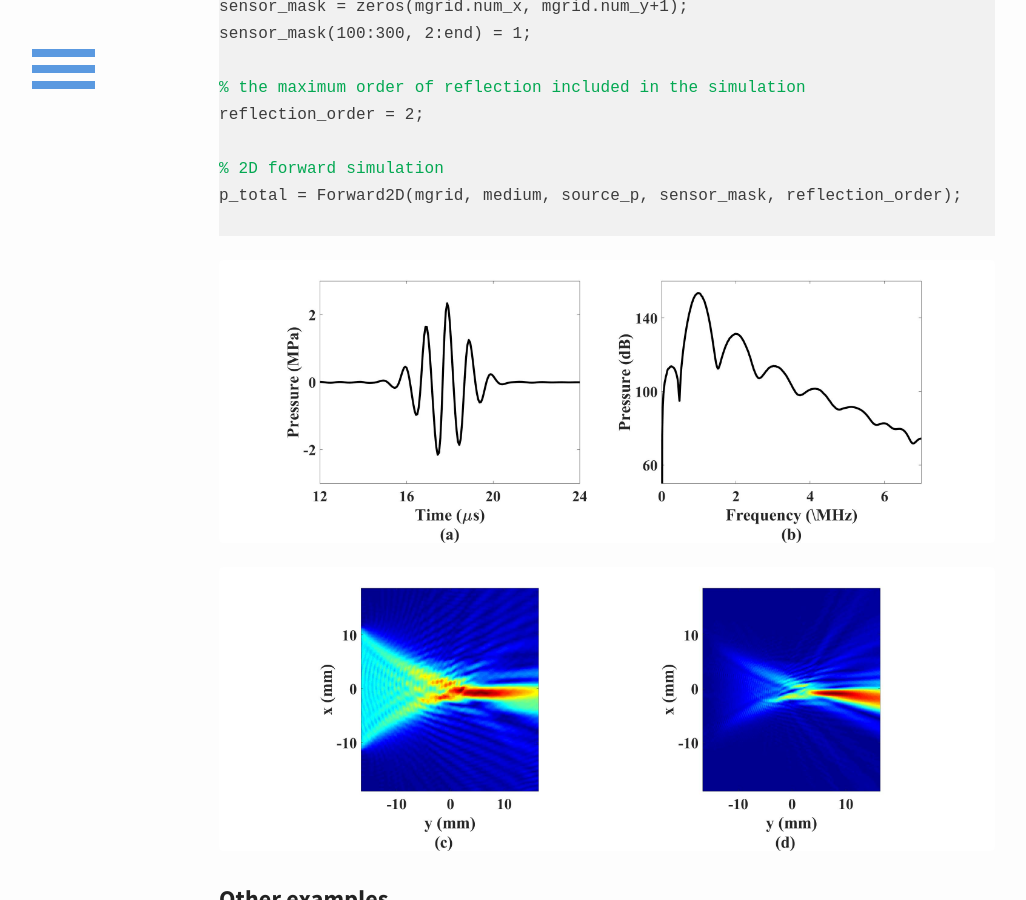
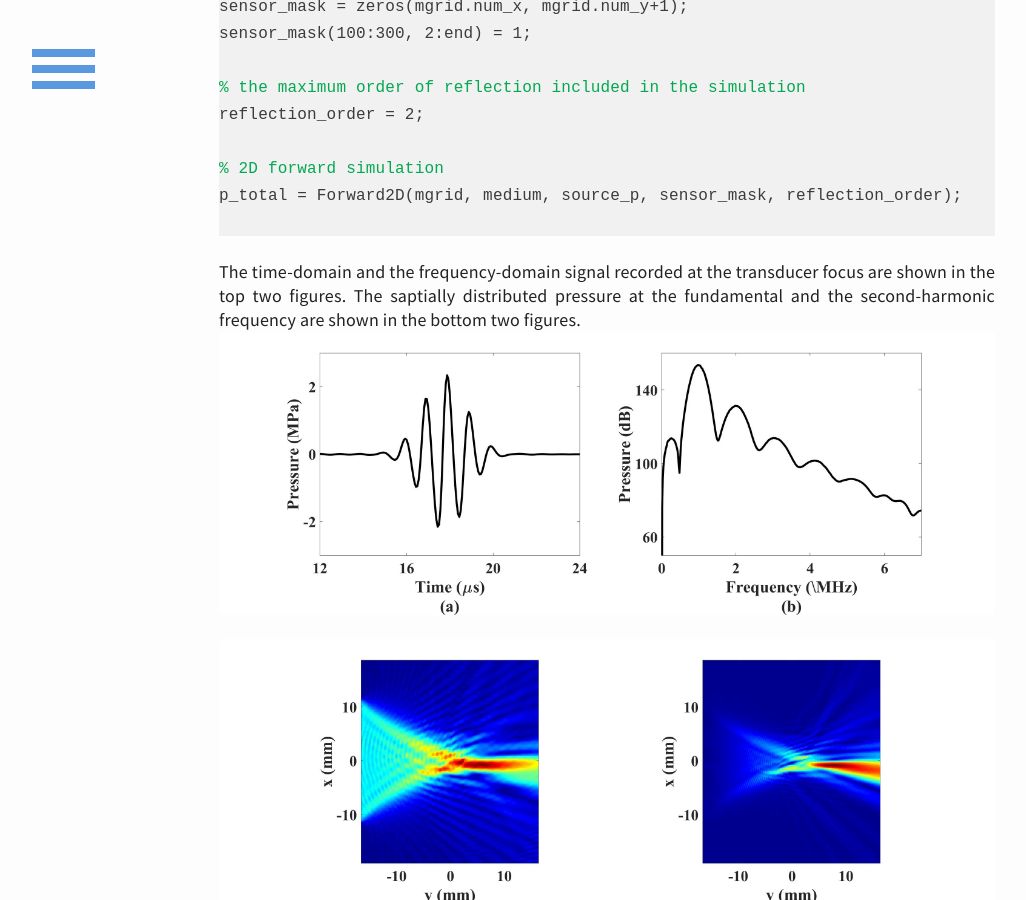
Before and after one commit to m-SOUND/mSOUND, a Jekyll site: the page built from _posts/2019-02-18-TMDM_2D_heterogeneous.html, in a window 1280 px wide and 900 px high, scrolled down 1582 px. Shown: the whole window, without its empty margins (33-1059 px from the left). Built offline with Jekyll 4.4.1, drawn with Linux system fonts in a browser that asks for light colours.

Commit message:
Update 2019-02-18-TMDM_2D_heterogeneous.html

```diff
--- a/_posts/2019-02-18-TMDM_2D_heterogeneous.html
+++ b/_posts/2019-02-18-TMDM_2D_heterogeneous.html
@@ -62,6 +62,8 @@
 </p>
 
 <p>
+ The time-domain and the frequency-domain signal recorded at the transducer focus are shown in the top two figures. The saptially
+ distributed pressure at the fundamental and the second-harmonic frequency are shown in the bottom two figures.
 <img src="/mSOUND/img/TMDM_2D_heterogeneous_focus.jpg" alt="time and frequency domain signal at the transducer focus">
 
  <img src="/mSOUND/img/TMDM_2D_heterogeneous_spatially.jpg" alt="fundamental and the second-harmonic pressure field">
```
